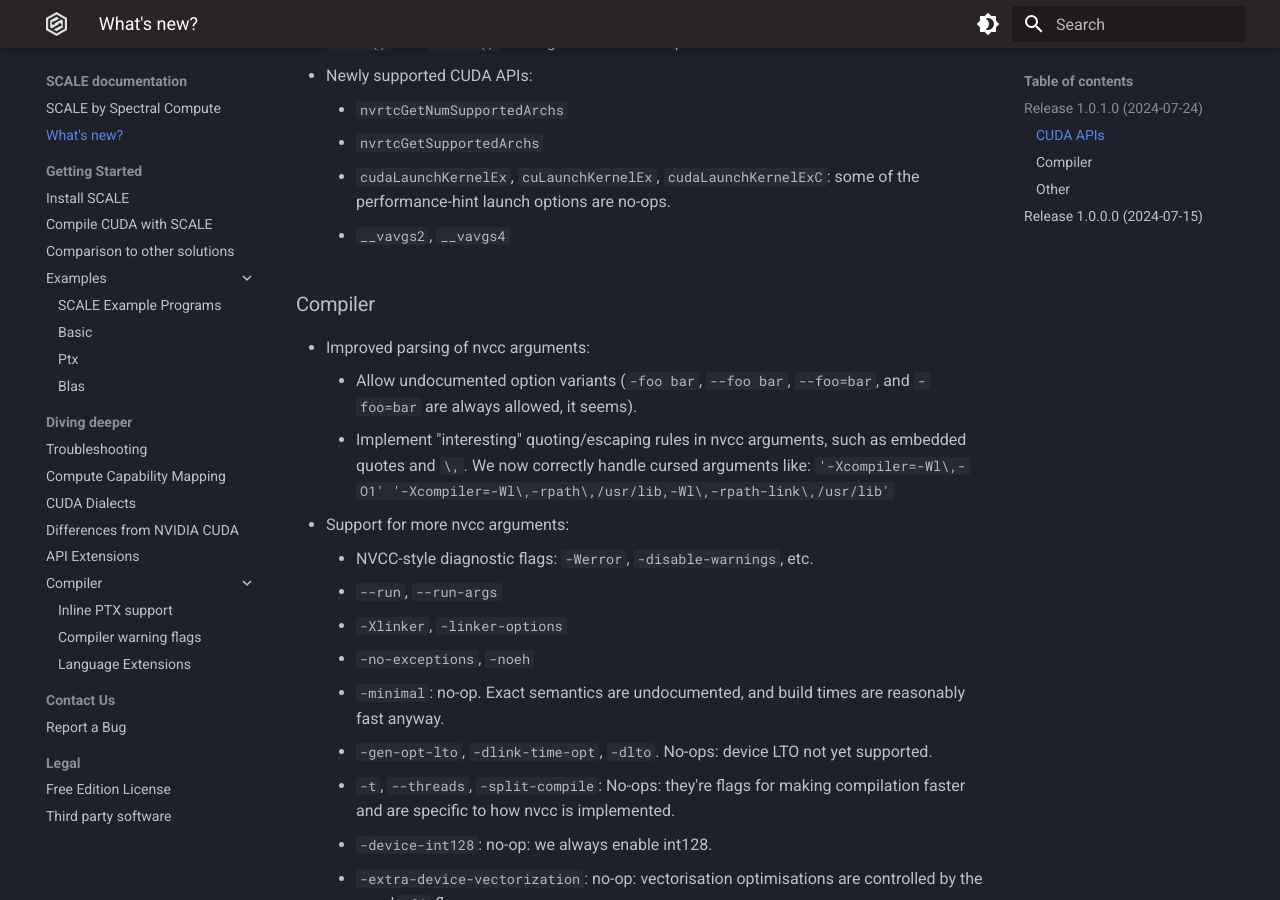
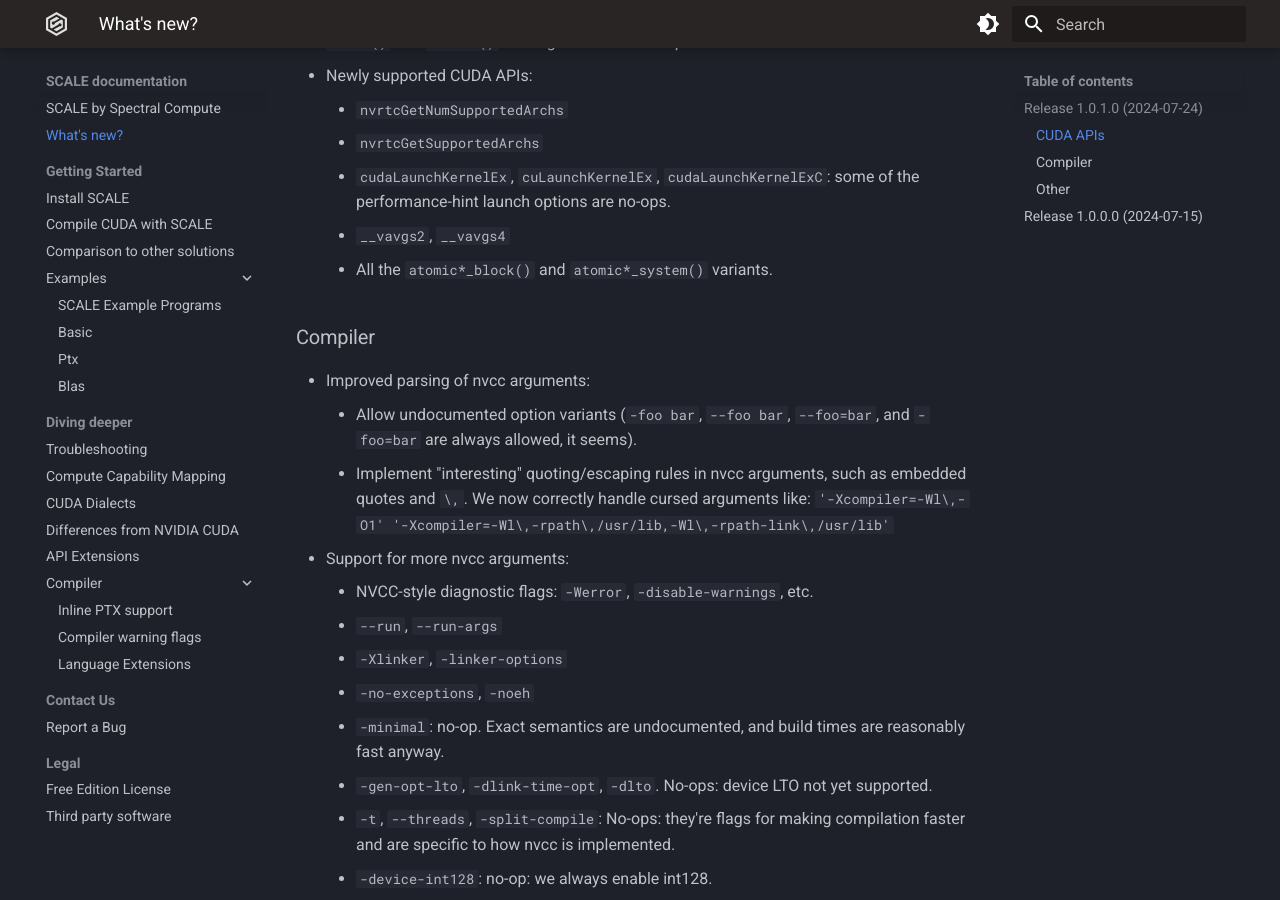
Before and after one commit to spectral-compute/scale-docs, an MkDocs documentation site: the page built from docs/manual/CHANGELOG.md, in a window 1280 px wide and 900 px high, scrolled down 524 px. Built offline with MkDocs 1.6.1 and Material for MkDocs 9.7.7, drawn with Linux system fonts in a browser that asks for light colours.

Commit message:
Add missing changelog item

```diff
--- a/docs/manual/CHANGELOG.md
+++ b/docs/manual/CHANGELOG.md
@@ -22,6 +22,7 @@ submitted bug reports.
      of the performance-hint
     launch options are no-ops.
     * `__vavgs2`, `__vavgs4`
+    * All the `atomic*_block()` and `atomic*_system()` variants.
 
 ### Compiler
 
```
